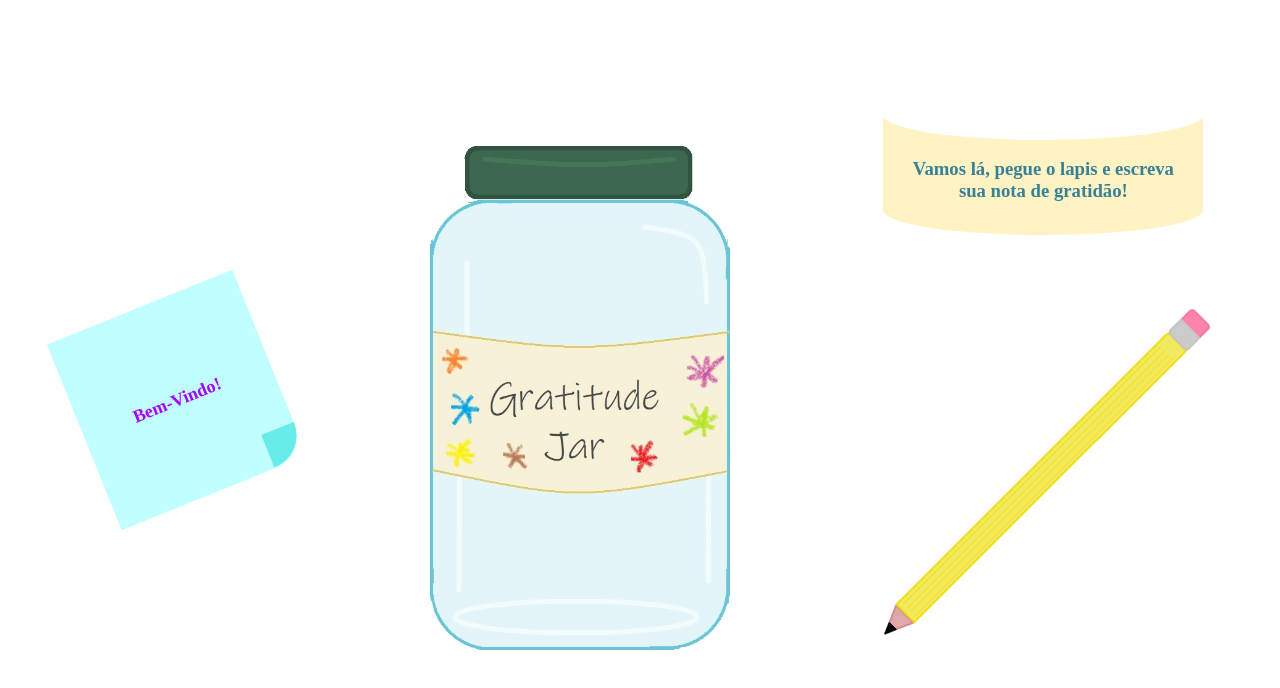
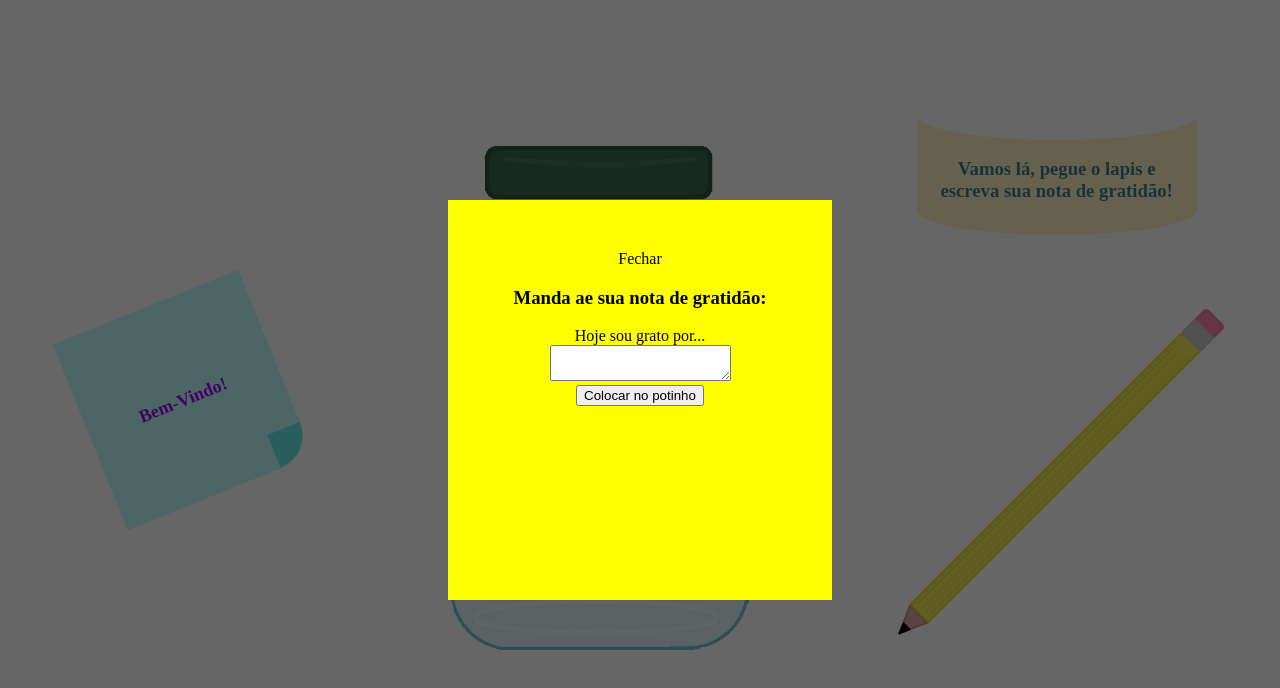
Before and after one commit to SarahSantana/gratitudeJar, an Angular app: page / in a window 1280 px wide. Both pictures are taken after a click on the element 1043 px from the left and 475 px from the top of the page. Shown: the top 688 px of the page. Built offline with nearby package versions, Linux system fonts and the light colour scheme.

Commit message:
adicionando formulario para cadastro de notas de gratidão e fazendo modal abrir e fechar

```diff
--- a/src/app/add-new-gratitude/add-new-gratitude.component.html
+++ b/src/app/add-new-gratitude/add-new-gratitude.component.html
@@ -5,6 +5,14 @@
     <div class="tail-right"></div>
   </h3>
   <div class="wrapper-lapis">
-    <div class="lapis"></div>
+    <div
+      class="lapis"
+      (click)="openModal()"
+    ></div>
   </div>
 </div>
+
+<app-modal-new-gratitude
+  [open]="isOpenModal"
+>
+</app-modal-new-gratitude>
--- a/src/app/add-new-gratitude/add-new-gratitude.component.module.ts
+++ b/src/app/add-new-gratitude/add-new-gratitude.component.module.ts
@@ -1,9 +1,11 @@
 import { NgModule } from '@angular/core';
 import { AddNewGratitudeComponent } from './add-new-gratitude.component';
+import { ModalNewGratitudeComponent } from './modal-new-gratitude/modal-new-gratitude.component';
 
 @NgModule({
   declarations: [
-    AddNewGratitudeComponent
+    AddNewGratitudeComponent,
+    ModalNewGratitudeComponent,
   ],
   exports: [
     AddNewGratitudeComponent
--- a/src/app/add-new-gratitude/add-new-gratitude.component.ts
+++ b/src/app/add-new-gratitude/add-new-gratitude.component.ts
@@ -5,4 +5,11 @@ import { Component } from '@angular/core';
   templateUrl: './add-new-gratitude.component.html',
   styleUrls: ['./add-new-gratitude.component.scss']
 })
-export class AddNewGratitudeComponent { }
+export class AddNewGratitudeComponent {
+
+  isOpenModal = false;
+
+  openModal(): void {
+    this.isOpenModal = true;
+  }
+}
--- a/src/app/add-new-gratitude/modal-new-gratitude/modal-new-gratitude.component.html
+++ b/src/app/add-new-gratitude/modal-new-gratitude/modal-new-gratitude.component.html
@@ -1 +1,19 @@
-modal
+<div
+  class="wrapper-modal"
+  [class.close]="!open"
+>
+  <div class="modal">
+    <div
+      class="close-it"
+      (click)="closeModal()"
+    >Fechar</div>
+    <h3>Manda ae sua nota de gratidão: </h3>
+    <form>
+      <div class="float-label">
+        <label for="gratitude">Hoje sou grato por...</label>
+        <textarea name="gratitude"></textarea>
+      </div>
+      <button type="submit">Colocar no potinho</button>
+    </form>
+  </div>
+</div>
--- a/src/app/add-new-gratitude/modal-new-gratitude/modal-new-gratitude.component.scss
+++ b/src/app/add-new-gratitude/modal-new-gratitude/modal-new-gratitude.component.scss
@@ -0,0 +1,25 @@
+.wrapper-modal {
+  position: absolute;
+  top: 0;
+  left: 0;
+  z-index: 9;
+  width: 100%;
+  height: 100vh;
+  overflow: hidden;
+  background: rgba(0, 0, 0, 0.6);
+  display: flex;
+  justify-content: center;
+  align-items: center;
+
+  &.close {
+    display: none;
+  }
+}
+
+.modal {
+  width: 30%;
+  min-width: rem(300px);
+  height: 50vh;
+  background: yellow;
+  padding: 50px;
+}
--- a/src/app/add-new-gratitude/modal-new-gratitude/modal-new-gratitude.component.ts
+++ b/src/app/add-new-gratitude/modal-new-gratitude/modal-new-gratitude.component.ts
@@ -1,8 +1,15 @@
-import { Component } from '@angular/core';
+import { Component, Input } from '@angular/core';
 
 @Component({
   selector: 'app-modal-new-gratitude',
   templateUrl: './modal-new-gratitude.component.html',
   styleUrls: ['./modal-new-gratitude.component.scss']
 })
-export class ModalNewGratitudeComponent { }
+export class ModalNewGratitudeComponent {
+  @Input()
+  open: boolean;
+
+  closeModal(): void {
+    this.open = false;
+  }
+}
--- a/src/styles.css
+++ b/src/styles.css
@@ -1,4 +1,7 @@
 /* You can add global styles to this file, and also import other style files */
+* {
+    box-sizing: border-box;
+}
 body {
     margin: 0;
 }
```
